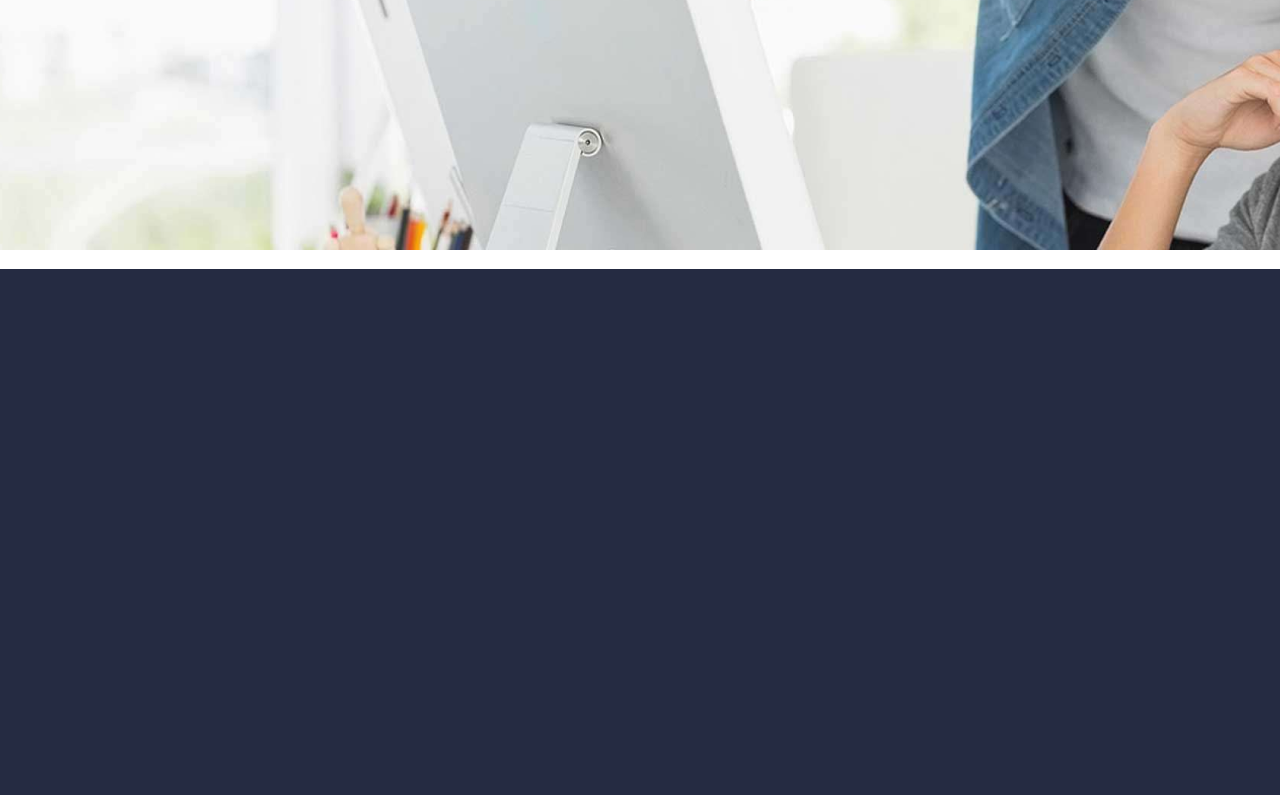
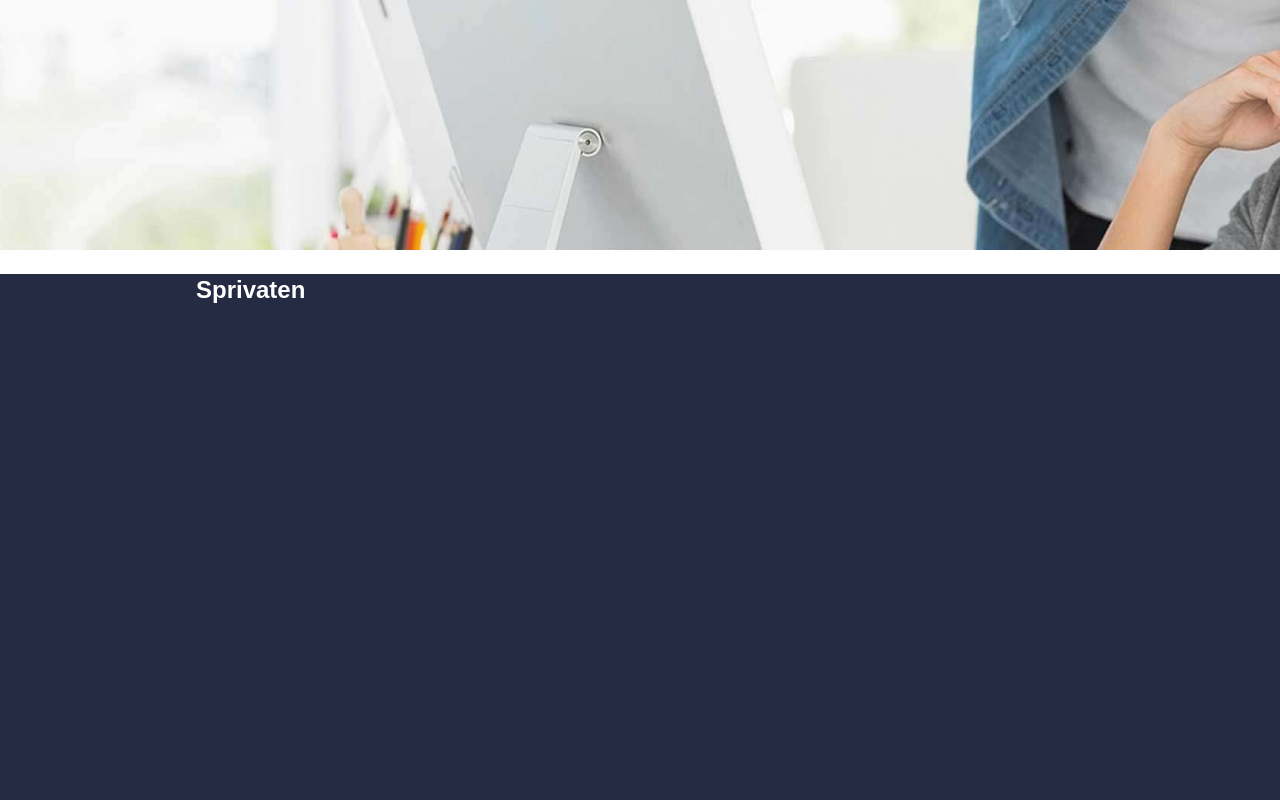
Before and after one commit to YntyCtrl/fist.pro, a plain HTML site: page index.html in a window 1280 px wide. Shown: the part 4265-5065 px from the top of the page. Drawn offline with Linux system fonts and the light colour scheme.

Commit message:
add style to h3

```diff
--- a/index.html
+++ b/index.html
@@ -324,7 +324,7 @@
     <section class="section-7 wi-h">
         <div class="limit">
             <div class="header-div-7">
-                <h3 class="h3-7"></h3>
+                <h3 class="h3-7">Sprivaten</h3>
                 <div class="icon-7"></div>
             </div>
             <div class="main-div-7"></div>
--- a/styles.css
+++ b/styles.css
@@ -646,7 +646,14 @@ h1{
     background-color: #252b42;
 
 }
-
+.h3-7{
+    font-family:'Montserrat', sans-serif;
+    font-style: normal;
+    font-weight: bold;
+    font-size: 24px;
+    line-height: 32px;
+    color: #fff;
+}
 
 
 
```
